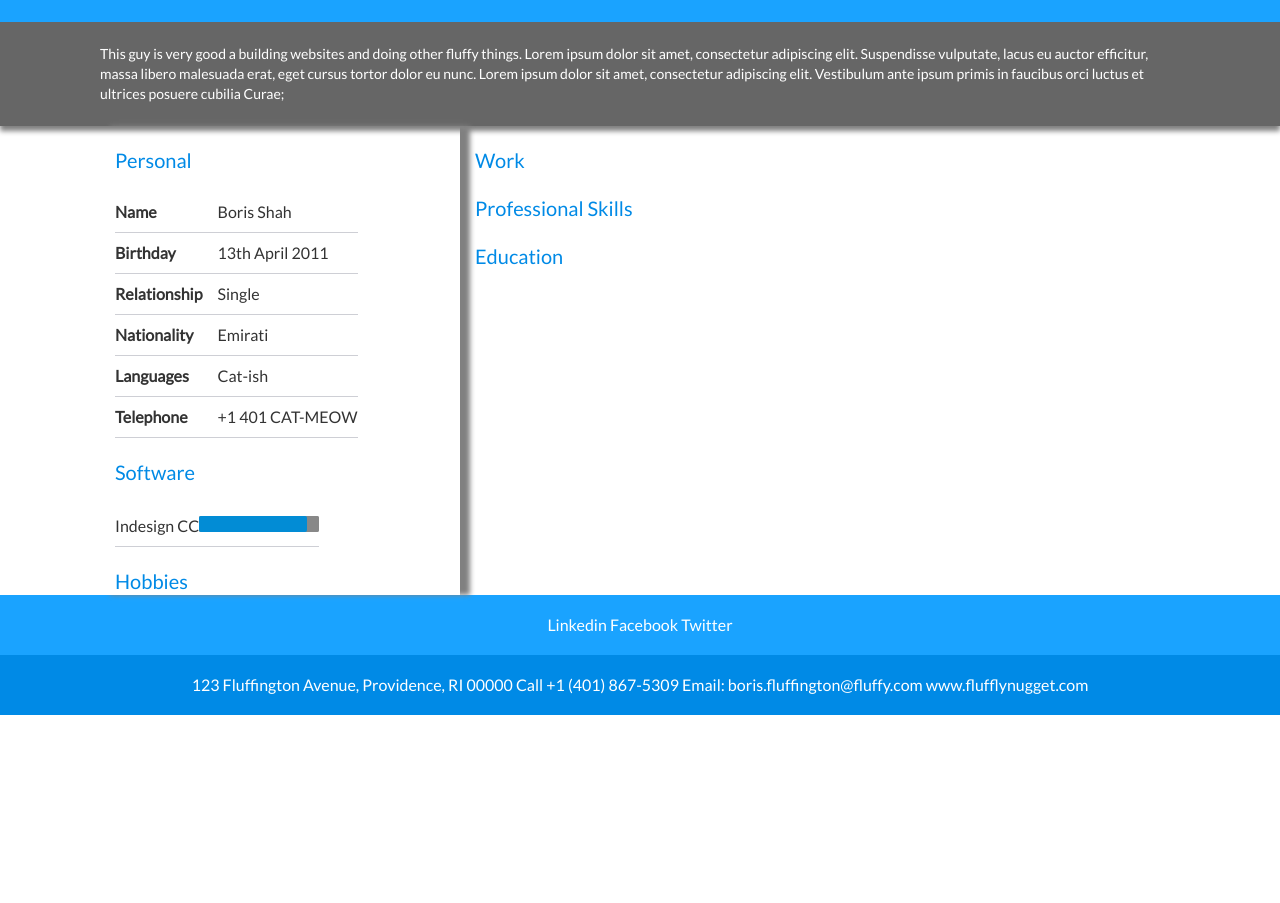
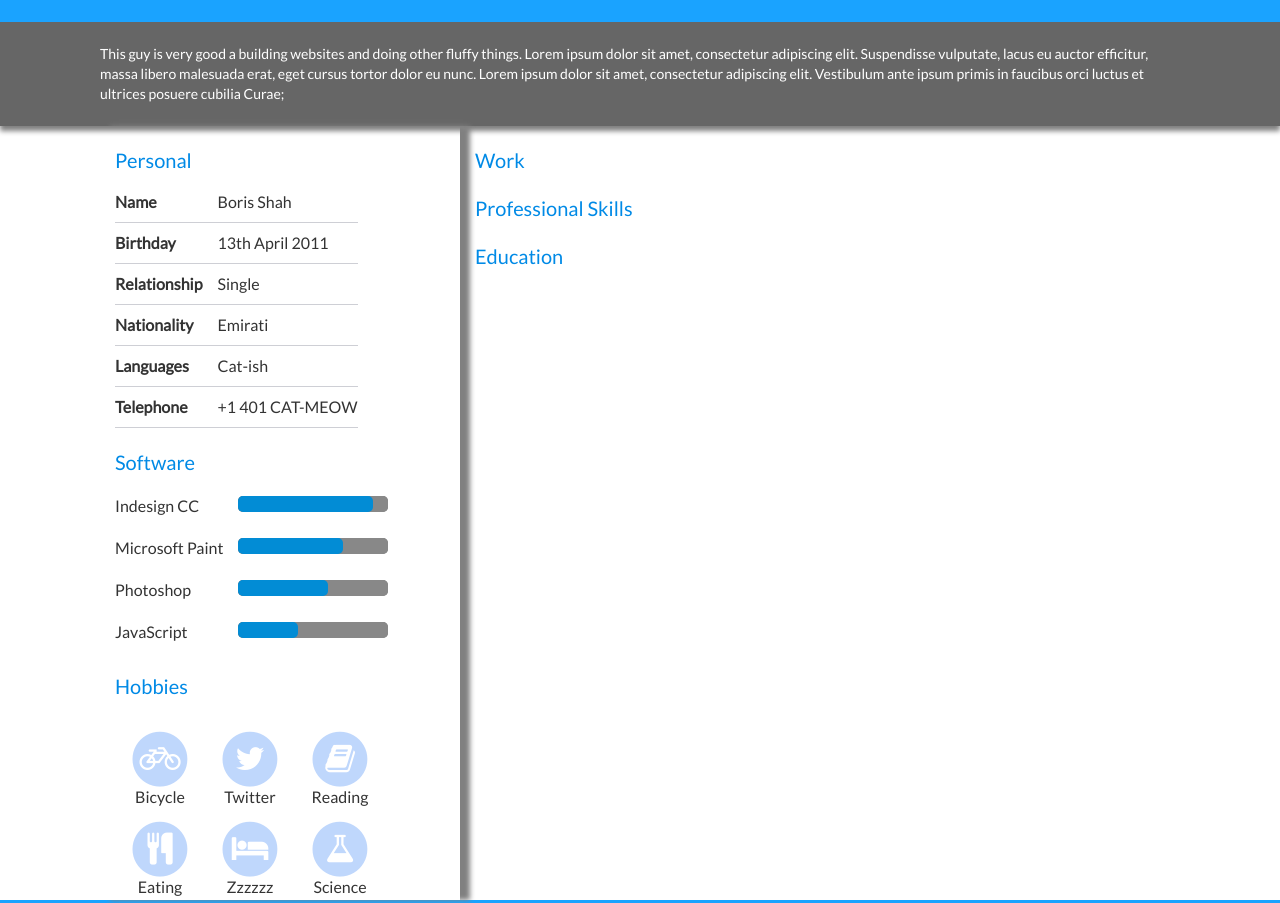
Before and after one commit to monicaleep/resume-clone, a plain HTML site: page index.html in a window 1280 px wide. Shown: the part 260-1163 px from the top of the page. Before the commit the page ends 975 px from the top, so only its background shows below. Drawn offline with nearby package versions, Linux system fonts and the light colour scheme.

Commit message:
Add hobbies section

```diff
--- a/assets/stylesheets/main.css
+++ b/assets/stylesheets/main.css
@@ -89,9 +89,15 @@ p {
 	font-family:lato;
 	}
 
+.fa-stack .fa-circle {
+	color:#bfd7fc;}
+.fa-stack {
+	padding:7px 45px;
+	}
 /**
 Nav
 **/
+
 .nav1 {
 padding: 50px 100px;
 font-family:lato;
@@ -136,11 +142,19 @@ Hero
 Tables
 */
 
-th,td{
-	font-family:lato;
-	padding: 12px 0;
+.personal th,
+.personal td{
 	border-bottom: 1px solid #cecfd5
 	}
+.hobbies td {
+	text-align:center;
+	padding-top: 0;
+	padding-bottom: 5px;
+	}
+th,td {
+font-family:lato;
+padding: 12px 0;
+}
 
 th {
 	font-weight:bold;
@@ -148,25 +162,26 @@ th {
 	}
 
 tr:first-child td{
-	padding-top: 30px
+	padding-top: 20px
 	}
 
 progress {
   -moz-appearance: none;
   -webkit-appearance: none;
   border: none;
-  border-radius: 2px;
-  width: 120px;
+  border-radius: 5px;
+  width: 150px;
+  margin-left:15px;
   background: #888;
   color: #028CD5; }
 
 progress::-webkit-progress-bar {
   background: #888;
-  border-radius: 2px; }
+  border-radius: 5px; }
 
 progress::-webkit-progress-value {
   background-color: #028CD5;
-  border-radius: 2px; }
+  border-radius: 5px; }
 
 progress::-moz-progress-bar {
   background: #028CD5; }
--- a/index.html
+++ b/index.html
@@ -5,10 +5,11 @@
   <meta name="author" content="Monica Parrillo">
   <title>Resume Clone</title>
   <link rel="stylesheet" href="assets/stylesheets/circle.css">
+
   <link rel="stylesheet" href="https://maxcdn.bootstrapcdn.com/bootstrap/3.3.7/css/bootstrap.min.css">
-  <link href="//netdna.bootstrapcdn.com/font-awesome/3.2.1/css/font-awesome.css" rel="stylesheet">
   <link rel="stylesheet" href="assets/stylesheets/main.css">
-    <link rel="stylesheet" href="//fonts.googleapis.com/css?family=Lato:100,300,400">
+  <link rel="stylesheet" href="https://cdnjs.cloudflare.com/ajax/libs/font-awesome/4.7.0/css/font-awesome.min.css">
+    <link rel="stylesheet" href="https://fonts.googleapis.com/css?family=Lato:100,300,400">
 </head>
 
 <body>
@@ -34,10 +35,10 @@
 <section class="container2 container-fluid">
 <div>
 <div class="col-md-4" id="left-column">
-<div id="Personal">
+<section id="personal">
 <h3>Personal</h3>
 
-<table>
+<table class="personal">
 <tbody>
 <tr>
 <th scope="row">Name
@@ -77,8 +78,8 @@
 </tr>
 </tbody>
 </table>
-</div>
-<div id="Software">
+</section>
+<section id="Software">
 <h3>Software</h3>
 <table>
  <tbody>
@@ -88,17 +89,89 @@
  <progress value="90" max="100"></progress>
  </td>
  </tr>
+ <tr>
+ <td class="tb-prop">Microsoft Paint</td>
+ <td>
+ <progress value="70" max="100"></progress>
+ </td>
+ </tr>
+ <tr>
+ <td class="tb-prop">Photoshop</td>
+ <td>
+ <progress value="60" max="100"></progress>
+ </td>
+ </tr>
+ <tr>
+ <td class="tb-prop">JavaScript</td>
+ <td>
+ <progress value="40" max="100"></progress>
+ </td>
+ </tr>
 
 </table>
-</div>
-<div id="hobbies">
+</section>
+<section id="Hobbies">
 <h3>Hobbies</h3>
-</div>
+<table class="hobbies">
+<tbody>
+<tr>
+<td>
+<span class="fa-stack fa-2x">
+  <i class="fa fa-circle fa-stack-2x"></i>
+  <i class="fa fa-bicycle fa-stack-1x fa-inverse"></i>
+  </td>
+  <td>
+<span class="fa-stack fa-2x">
+  <i class="fa fa-circle fa-stack-2x"></i>
+  <i class="fa fa-twitter fa-stack-1x fa-inverse"></i>
+  </td>
+  <td>
+<span class="fa-stack fa-2x">
+  <i class="fa fa-circle fa-stack-2x"></i>
+  <i class="fa fa-book fa-stack-1x fa-inverse"></i>
+  </td>
+ </tr>
+ <tr>
+ <td>Bicycle</td>
+ <td>Twitter </td>
+ <td> Reading </td>
+ </tr>
+ <tr>
+<td>
+<span class="fa-stack fa-2x">
+  <i class="fa fa-circle fa-stack-2x"></i>
+  <i class="fa fa-cutlery fa-stack-1x fa-inverse"></i>
+  </td>
+  <td>
+<span class="fa-stack fa-2x">
+  <i class="fa fa-circle fa-stack-2x"></i>
+  <i class="fa fa-hotel fa-stack-1x fa-inverse"></i>
+  </td>
+  <td>
+<span class="fa-stack fa-2x">
+  <i class="fa fa-circle fa-stack-2x"></i>
+  <i class="fa fa-flask fa-stack-1x fa-inverse"></i>
+  </td>
+ </tr>
+ <tr>
+ <td>Eating</td>
+ <td>Zzzzzz </td>
+ <td> Science </td>
+ </tr>
+ </tbody>
+ </table>
+ </section>
 </div>
 <div class="col-md-8">
+<section id="work">
 <h3>Work</h3>
+</section>
+<section id="professional">
 <h3>Professional Skills</h3>
+</section>
+<section id="education">
 <h3>Education</h3>
+</section>
 </div>
 </div>
 </section>
```
